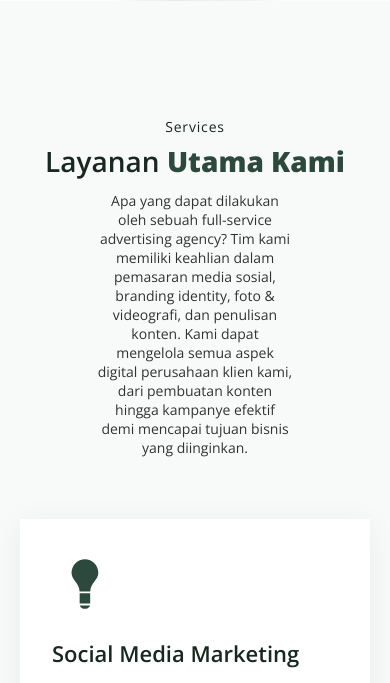
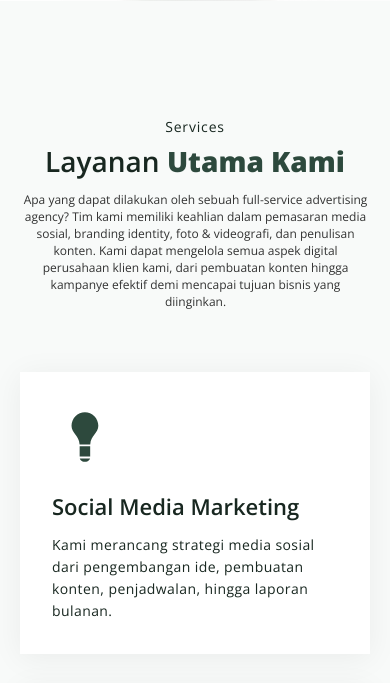
Before and after one commit to AbdulRejaJaelani/triartha, a PHP site: page / in a window 390 px wide. Shown: the part 2894-3577 px from the top of the page. Run offline with PHP 8.4, Linux system fonts and the light colour scheme.

Commit message:
Revisi 5

```diff
--- a/css/style.css
+++ b/css/style.css
@@ -1055,6 +1055,12 @@ body {
         align-items: center;
     }
 
+    .desc-services {
+        width: 90vw;
+        height: auto;
+        font-size: 12px;
+    }
+
     .social-media {
         display: flex;
         flex-direction: row;
```
